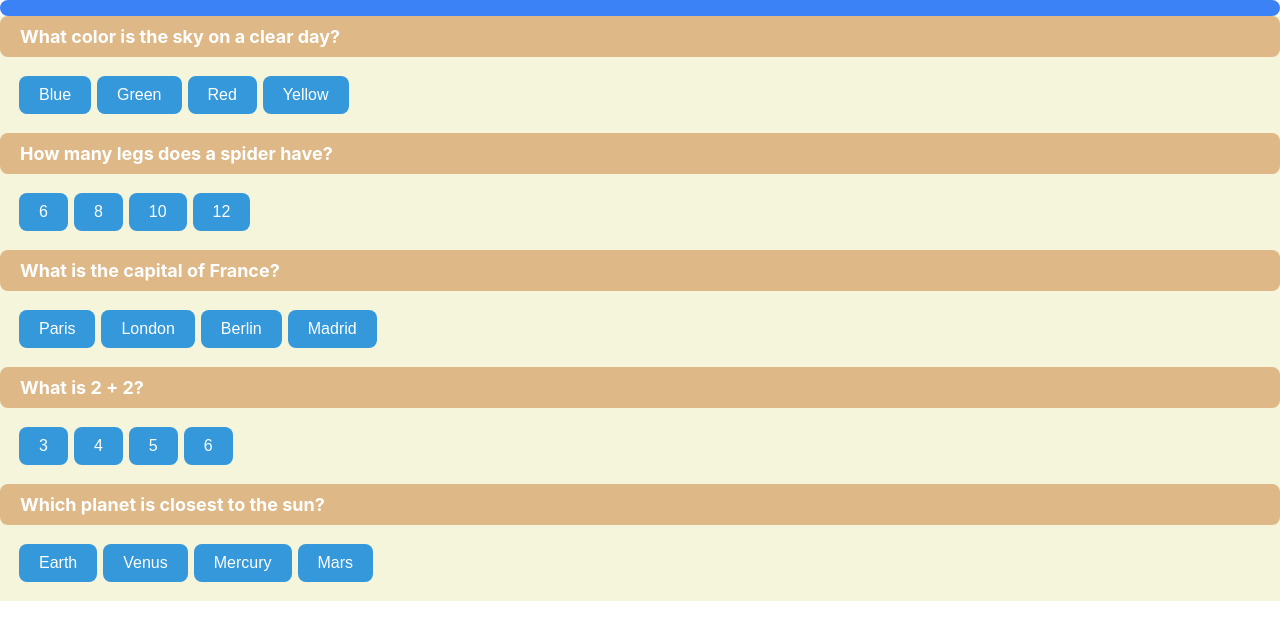
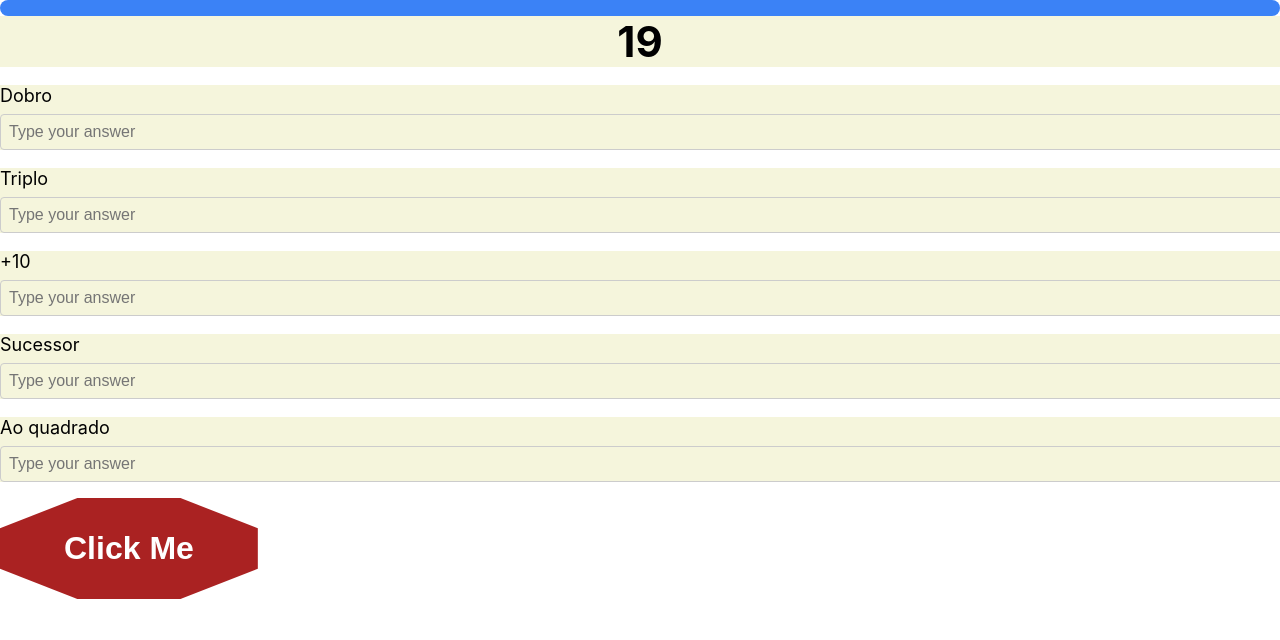
Before and after one commit to dukilee/stop, a React (Vite) app: page / in a window 1280 px wide. Shown: the top 640 px of the page. Built offline with nearby package versions, Linux system fonts and the light colour scheme; no server answers.

Commit message:
Input questions as stop added

```diff
--- a/src/App.css
+++ b/src/App.css
@@ -18,3 +18,25 @@
   background-color: #3b82f6; /* blue-500 */
   transition: width 1s linear;
 }
+.selected-number {
+  font-size: 42px;
+  background-color:beige;
+  text-align: center;
+  font-weight: bold;
+}
+.octagon-btn {
+  background-color:#aa2222;
+  color: white;
+  padding: 1em 2em;
+  font-size: 32px;
+  font-weight: bold;
+  border: none;
+  cursor: pointer;
+  clip-path: polygon(
+    30% 0%, 70% 0%,
+    100% 30%, 100% 70%,
+    70% 100%, 30% 100%,
+    0% 70%, 0% 30%
+  );
+  transition: background-color 0.2s ease;
+}
--- a/src/App.jsx
+++ b/src/App.jsx
@@ -1,8 +1,10 @@
 import './App.css';
 import Question from './Question';
+import InputQuestion from './InputQuestion';
 import { useRef, useState, useEffect } from 'react';
 import { io } from 'socket.io-client';
 import questionsData from './Questions.json';
+import { QuestionType, verify, name} from './InputQuestionType';
 
 const NUMBER_OF_QUESTIONS = 5;
 const TIMER_IN_SECONDS = 5;
@@ -10,10 +12,13 @@ const TIMER_IN_SECONDS = 5;
 function App() {
   const socketRef = useRef(null);
   const answers = useRef(new Array(NUMBER_OF_QUESTIONS).fill(null));
+  const correct = useRef(new Array(NUMBER_OF_QUESTIONS).fill(null));
   const [complete, updateComplete] = useState(false);
   const [timeLeft, setTimeLeft] = useState(TIMER_IN_SECONDS); // seconds
   const [isRunning, setIsRunning] = useState(false);
   const intervalRef = useRef(null); // to keep track of the interval ID
+  const questionTypes = [QuestionType.DOUBLE, QuestionType.TRIPLE, QuestionType.ADD_TEN, QuestionType.SUCCESSOR, QuestionType.SQUARED];
+  const selectedNumber = 19;
 
   //TIMER
   useEffect(() => {
@@ -43,7 +48,11 @@ function App() {
 
   //SERVER
   const sendAnswersToServer = () => {
-    const payload = answers.current;
+    const payload = {
+      'name': 'Guilherme',
+      'answers': answers.current,
+      'correct': correct.current,
+    };
     socketRef.current.emit('answers', payload);
   }
 
@@ -82,7 +91,13 @@ function App() {
   //APP
   const updateAnswer = (id, selection) => {
     answers.current[id] = selection;
+  }
+
+  const stopClicked = () => {
     if(!answers.current.includes(null)){
+      for(let i = 0; i<NUMBER_OF_QUESTIONS; i++){
+        correct.current[i] = verify(selectedNumber, answers.current[i], questionTypes[i])
+      }
       socketRef.current.emit('finished', {});
       sendAnswersToServer();
       updateComplete(true);
@@ -101,10 +116,16 @@ function App() {
           style={{ width: `${((timeLeft - 1) / (TIMER_IN_SECONDS - 1)) * 100}%` }}
         ></div>
       </div>
+      <div className="selected-number">
+        {selectedNumber}
+      </div>
       <div>
         {[...Array(NUMBER_OF_QUESTIONS)].map((_, index) => (
-          <Question questionId={index} onAnswer={updateAnswer} questionData={questionsData.questions[index]} />
+          <InputQuestion questionId={index} questionType={questionTypes[index]} updateAnswer={updateAnswer} selectedNumber={selectedNumber} />
         ))}
+      </div>
+      <div>
+        <button className="octagon-btn" onClick={stopClicked}>Click Me</button>
       </div>
     </div>
   }
--- /dev/null
+++ b/src/InputQuestion.css
@@ -0,0 +1,19 @@
+.question-box {
+  margin: 16px 0;
+  background-color: beige;
+}
+
+.question-text {
+  font-size: 18px;
+  margin-bottom: 8px;
+  background-color: beige;
+}
+
+.answer-input {
+  width: 100%;
+  padding: 8px;
+  font-size: 16px;
+  border-radius: 4px;
+  border: 1px solid #ccc;
+  background-color: beige;
+}
--- /dev/null
+++ b/src/InputQuestion.jsx
@@ -0,0 +1,27 @@
+import React, { useState } from 'react';
+import './InputQuestion.css';
+import { QuestionType, verify, name} from './InputQuestionType';
+
+function InputQuestion({ questionId, questionType , updateAnswer, selectedNumber}) {
+  const [answer, setAnswer] = useState('');
+
+  const handleChange = (e) => {
+    setAnswer(e.target.value);
+    updateAnswer(questionId, e.target.value);
+  };
+
+  return (
+    <div className="question-box">
+      <p className="question-text">{name(questionType)}</p>
+      <input
+        type="number"
+        value={answer}
+        onChange={handleChange}
+        className="answer-input"
+        placeholder="Type your answer"
+      />
+    </div>
+  );
+}
+
+export default InputQuestion;
```
